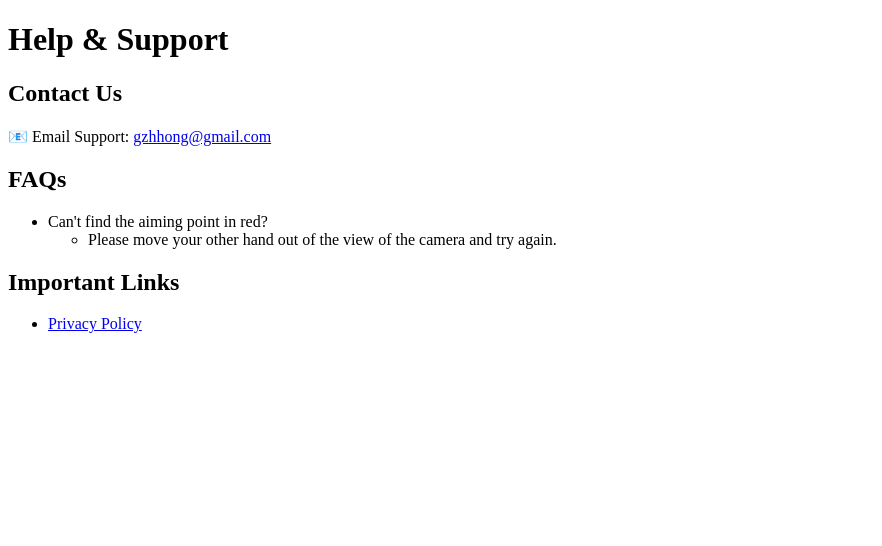
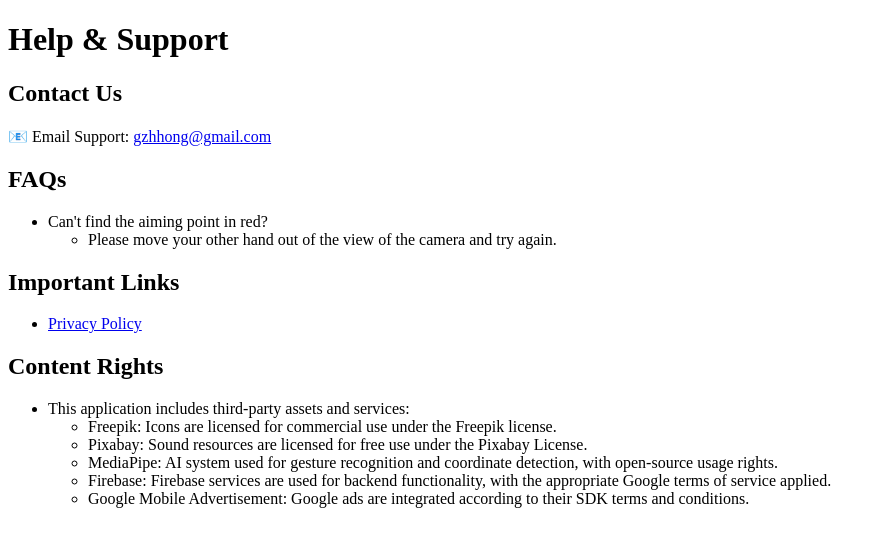
Before and after one commit to gzhhong/aimbang, a plain HTML site: page en/support.html in a window 1280 px wide. Shown: the whole page, without its empty margins (0-882 px from the left). Drawn offline with Linux system fonts and the light colour scheme.

Commit message:
add more content right
Signed-off-by: Zhihong GUO <gzhhong@gmail.com>

```diff
--- a/en/support.html
+++ b/en/support.html
@@ -23,5 +23,17 @@
     <ul>
         <li><a href="privacy_policy.html">Privacy Policy</a></li>
     </ul>
+    <h2>Content Rights</h2>
+    <ul>
+        <li>This application includes third-party assets and services:
+            <ul>
+                <li>Freepik: Icons are licensed for commercial use under the Freepik license.</li>
+                <li>Pixabay: Sound resources are licensed for free use under the Pixabay License.</li>
+                <li>MediaPipe: AI system used for gesture recognition and coordinate detection, with open-source usage rights.</li>
+                <li>Firebase: Firebase services are used for backend functionality, with the appropriate Google terms of service applied.</li>
+                <li>Google Mobile Advertisement: Google ads are integrated according to their SDK terms and conditions.</li>
+            </ul>
+        </li>
+    </ul>
 </body>
 </html>
```
Also changed, not shown: fr/support.html (+12 -0 lines), zh/support.html (+12 -0 lines).
